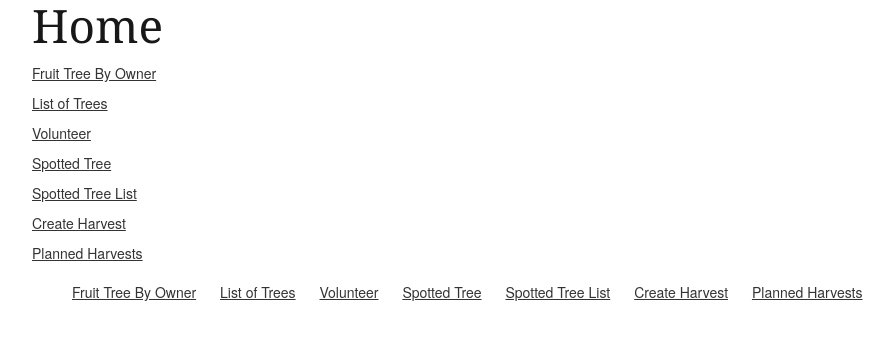
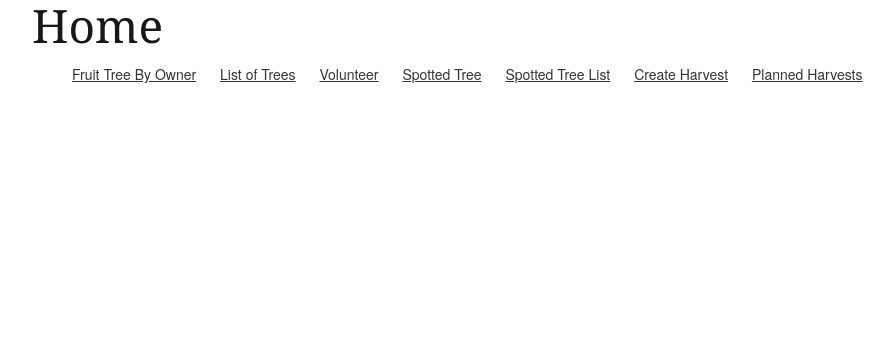
Before and after one commit to jsmoxon/Harvest, a Django app: page / in a window 1280 px wide. Shown: the top 340 px of the page, without its empty margins (128-1022 px from the left). Run offline with Django 3.2, Linux system fonts and the light colour scheme.

Commit message:
deleted list on home.html

```diff
--- a/harvest/trees/templates/home.html
+++ b/harvest/trees/templates/home.html
@@ -3,14 +3,5 @@
 
 <div class="container">
   <h1>Home</h1>
-  <ul>
-    <li><a href="/tree_registration/">Fruit Tree By Owner</a></li>
-    <li><a href="/tree_list/">List of Trees</a></li>
-    <li><a href="/volunteer_registration">Volunteer</a></li>
-    <li><a href="/spotted_tree/">Spotted Tree</a></li>
-    <li><a href="/spotted_list/">Spotted Tree List</a></li>
-    <li><a href="/create_harvest/">Create Harvest</a></li>
-    <li><a href="/planned_harvests/">Planned Harvests</a></li>
-  </ul>
 </div><!--closes container -->
 {% endblock page %}
```
